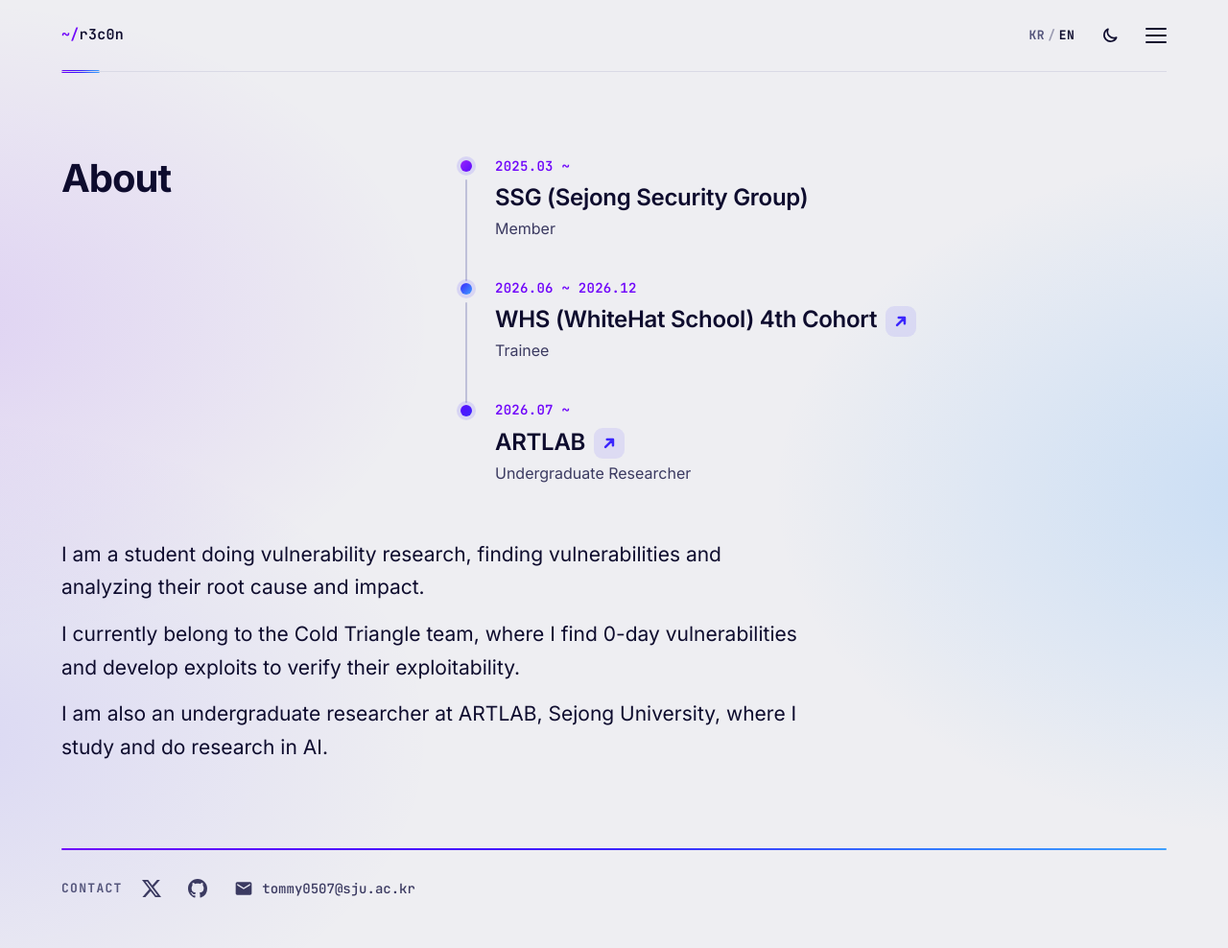
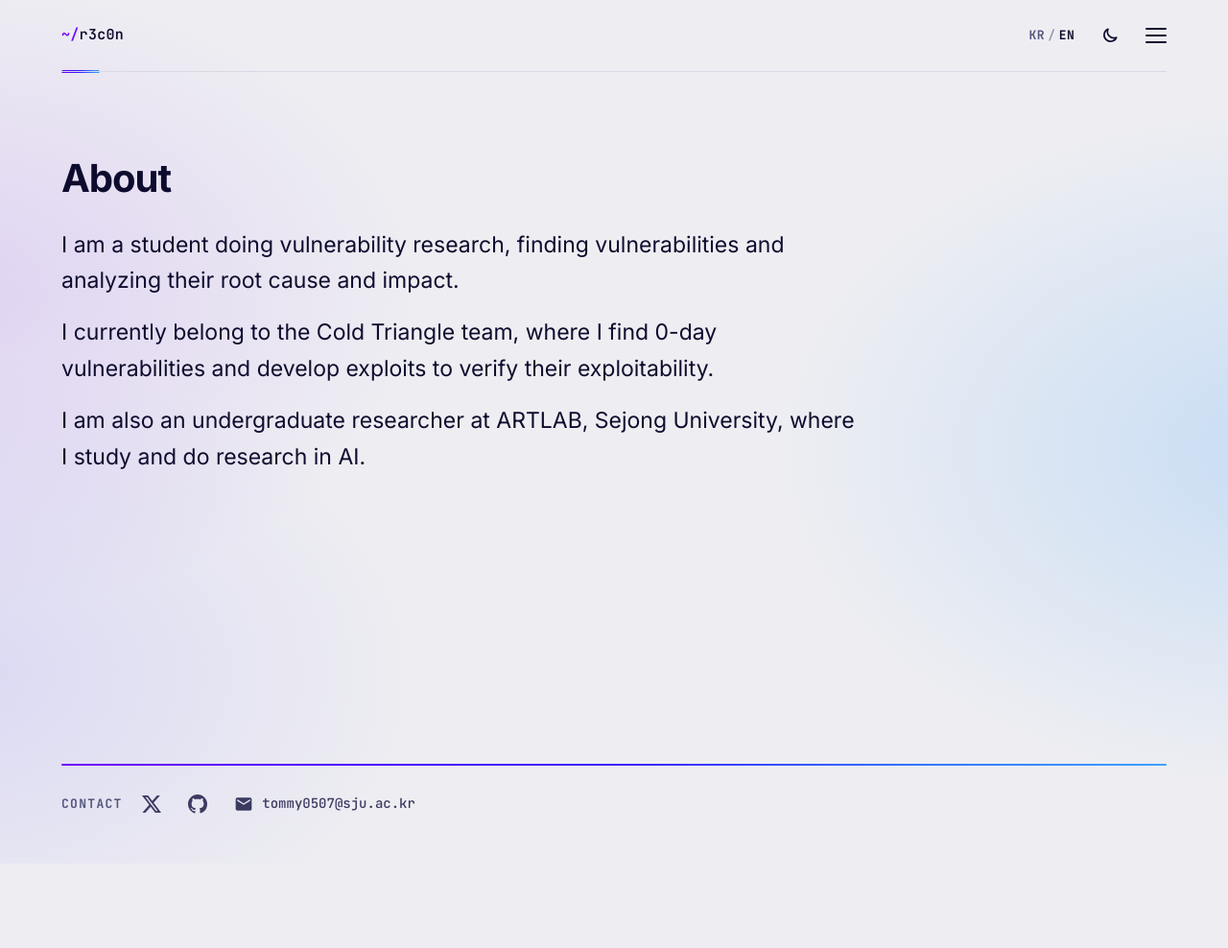
Before and after one commit to jhlee0507/jhlee0507.github.io, a Jekyll site: the page built from about/index.html, in a window 1280 px wide. Shown: the whole page at 96% size. Built offline with Jekyll 4.4.1, drawn with Linux system fonts in a browser that asks for light colours; after the commit the page ends 900 px from its top, so only the background shows below that.

Commit message:
Make About text only and move WHS to the Affiliation timeline

```diff
--- a/_data/about.yml
+++ /dev/null
@@ -1,24 +0,0 @@
-# The timeline on the About page, in the order shown. Per entry:
-#   when: the period, as it should read (for example 2025.03 ~ or 2026.05 ~ 2026.12)
-#   what: the organisation or activity
-#   url:  optional website; shown as a small arrow after `what`, and the arrow is the link
-#   role: optional line under it
-# A key ending in _ko is the Korean text for the same line (what_ko, role_ko, when_ko). Leave it out and
-# the English text is shown in both languages.
-- when: 2025.03 ~
-  what: SSG (Sejong Security Group)
-  role: Member
-  role_ko: 부원
-
-- when: 2026.06 ~ 2026.12
-  what: WHS (WhiteHat School) 4th Cohort
-  what_ko: WHS (화이트햇 스쿨) 4기
-  url: https://whsedu.kr/home/kor/main.do
-  role: Trainee
-  role_ko: 교육생
-
-- when: 2026.07 ~
-  what: ARTLAB
-  url: https://artlab.sejong.ac.kr/home
-  role: Undergraduate Researcher
-  role_ko: 학부연구생
--- a/_data/affiliation.yml
+++ b/_data/affiliation.yml
@@ -1,4 +1,4 @@
-# The timeline on the Affiliation page, in the order shown. Same keys as _data/about.yml:
+# The timeline on the Affiliation page, in the order shown. Per entry:
 #   when: since when, as it should read (for example 2025.03 ~)
 #   what: the school, group or lab
 #   url:  optional website; shown as a small arrow after `what`, and the arrow is the link
@@ -15,6 +15,13 @@
   role: Member
   role_ko: 부원
 
+- when: 2026.06 ~ 2026.12
+  what: WHS (WhiteHat School) 4th Cohort
+  what_ko: WHS (화이트햇 스쿨) 4기
+  url: https://whsedu.kr/home/kor/main.do
+  role: Trainee
+  role_ko: 교육생
+
 - when: 2026.07 ~
   what: ARTLAB
   url: https://artlab.sejong.ac.kr/home
--- a/about/index.html
+++ b/about/index.html
@@ -18,9 +18,6 @@ intro_ko:
     <div class="sec-head">
       <h1 id="h-about">{% include t.html en=page.title ko=page.title_ko %}</h1>
     </div>
-    <div>
-      {% include timeline.html items=site.data.about %}
-    </div>
     {%- if page.intro.size > 0 %}
     <div class="about-intro">
       {%- for line in page.intro %}
--- a/assets/css/site.css
+++ b/assets/css/site.css
@@ -227,13 +227,13 @@ h2,.sec-head h1{margin:0;font-size:clamp(1.75rem,3.2vw,2.5rem);line-height:1.15;
 .sec-head p{margin:.5rem 0 0;color:var(--muted);font-size:.9375rem;max-width:30ch}
 .sec-head p{text-wrap:balance}
 
-/* about */
-/* a short introduction under the timeline: across the page from the left edge, in the colour of the heading */
-.about-intro{grid-column:1 / -1;margin:1.25rem 0 0;max-width:48rem;font-size:1.3125rem;line-height:1.65;color:var(--ink)}
+/* about and affiliation */
+/* the About page is its heading and, under it, the introduction in the colour of the heading */
+.page-about .grid{display:block}
+.about-intro{margin:1.75rem 0 0;max-width:52rem;font-size:1.4375rem;line-height:1.65;color:var(--ink)}
 .about-intro p{margin:0}
-.about-intro p + p{margin-top:.875rem}
-@media (min-width:64rem){.about-intro{margin-top:.5rem}}
-@media (max-width:47.99rem){.about-intro{font-size:1.1875rem;line-height:1.6}}
+.about-intro p + p{margin-top:1rem}
+@media (max-width:47.99rem){.about-intro{margin-top:1.5rem;font-size:1.25rem;line-height:1.6}}
 /* a timeline: a thin rail with a dot per entry, the period above what it was */
 .timeline{list-style:none;margin:0;padding:0}
 .timeline li{position:relative;padding:0 0 2.5rem 2.25rem}
```
Also changed, not shown: other parts of about/index.html (+1 -1 lines).
